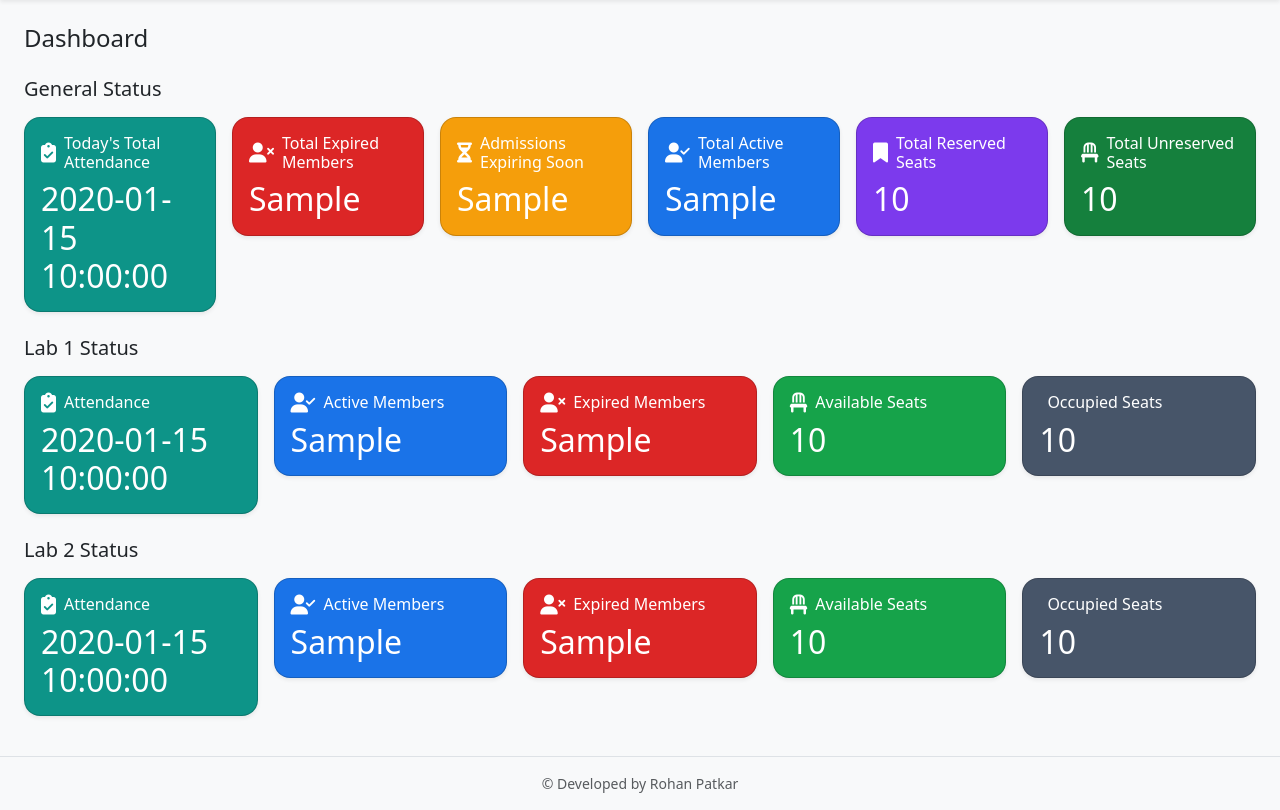
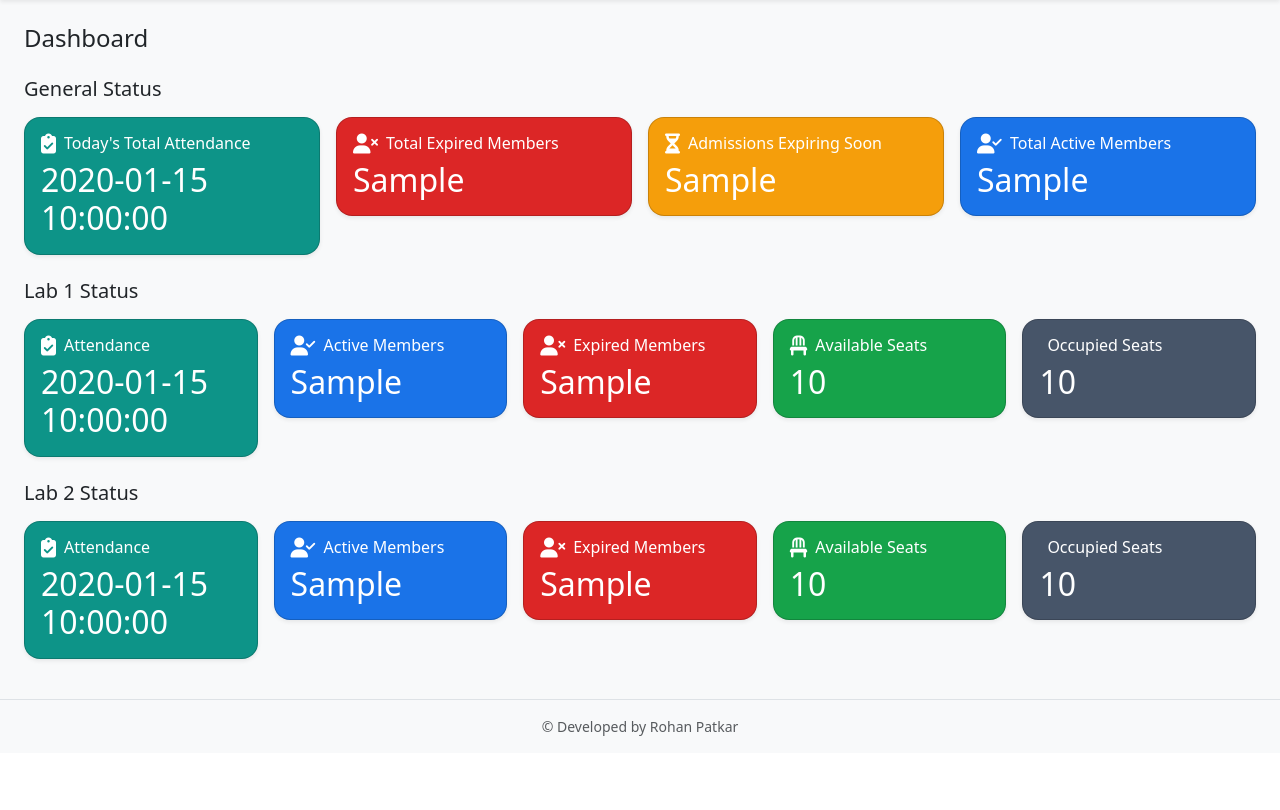
Before and after one commit to rohanptkr/prerna.v02, a Python web app: template templates/dashboard/admin_dashboard.html in a window 1280 px wide. Shown: the part 56-866 px from the top of the page. After the commit the page ends 792 px from the top, so only its background shows below. Run offline with Jinja, Linux system fonts and the light colour scheme; the template is opened without the code that fills it: most values are stand-ins (such as "Sample title", 1, 10 or a date in 2020).

Commit message:
Add admin-only Lab 1 reserved and unreserved seat cards

```diff
--- a/templates/dashboard/admin_dashboard.html
+++ b/templates/dashboard/admin_dashboard.html
@@ -53,30 +53,6 @@
         <h2 class="mb-0">{{ metrics.active_members }}</h2>
       </div>
     </a>
-  </div>
-
-  <div class="col-lg col-md-6">
-    <div class="card card-summary text-white shadow-sm" style="background:#7c3aed;">
-      <div class="card-body">
-        <div class="d-flex align-items-center mb-2">
-          <i class="fas fa-bookmark fa-lg me-2"></i>
-          <h6 class="mb-0">Total Reserved Seats</h6>
-        </div>
-        <h2 class="mb-0">{{ metrics.reserved_seats }}</h2>
-      </div>
-    </div>
-  </div>
-
-  <div class="col-lg col-md-6">
-    <div class="card card-summary text-white shadow-sm" style="background:#15803d;">
-      <div class="card-body">
-        <div class="d-flex align-items-center mb-2">
-          <i class="fas fa-chair fa-lg me-2"></i>
-          <h6 class="mb-0">Total Unreserved Seats</h6>
-        </div>
-        <h2 class="mb-0">{{ metrics.unreserved_seats }}</h2>
-      </div>
-    </div>
   </div>
 
   {% if current_user.is_admin %}
@@ -158,6 +134,32 @@
     </div>
   </div>
 
+  {% if current_user.is_admin %}
+  <div class="col-lg col-md-6">
+    <div class="card card-summary text-white shadow-sm" style="background:#0f766e;">
+      <div class="card-body">
+        <div class="d-flex align-items-center mb-2">
+          <i class="fas fa-bookmark fa-lg me-2"></i>
+          <h6 class="mb-0">Total Reserved Seats</h6>
+        </div>
+        <h2 class="mb-0">{{ metrics.reserved_seats_lab_1 }}</h2>
+      </div>
+    </div>
+  </div>
+
+  <div class="col-lg col-md-6">
+    <div class="card card-summary text-white shadow-sm" style="background:#15803d;">
+      <div class="card-body">
+        <div class="d-flex align-items-center mb-2">
+          <i class="fas fa-bookmark fa-lg me-2"></i>
+          <h6 class="mb-0">Unreserved Seats</h6>
+        </div>
+        <h2 class="mb-0">{{ metrics.unreserved_seats_lab_1 }}</h2>
+      </div>
+    </div>
+  </div>
+  {% endif %}
+
 </div>
 
 <h5 class="mb-3 mt-4">Lab 2 Status</h5>
```
Also changed, not shown: services/dashboard_service.py (+14 -14 lines).
